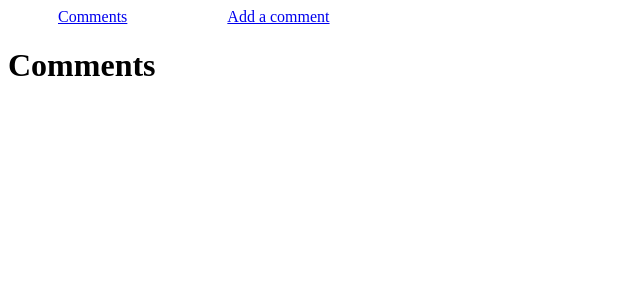
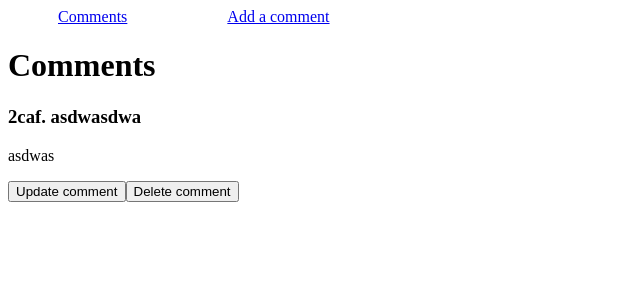
Before and after one commit to QNoah/json-server-test, an Angular app: page /comments in a window 1280 px wide. Shown: the top 300 px of the page, without its empty margins (0-640 px from the left). Built offline with nearby package versions, Linux system fonts and the light colour scheme; data requests are answered from the project's data file.

Commit message:
added a input field for update

```diff
--- a/db.json
+++ b/db.json
@@ -1,3 +1,9 @@
 {
-  "comments": []
+  "comments": [
+    {
+      "id": "2caf",
+      "writer": "asdwasdwa",
+      "text": "asdwas"
+    }
+  ]
 }
--- a/src/app/comments/comments.component.html
+++ b/src/app/comments/comments.component.html
@@ -1,8 +1,11 @@
 <h1>Comments</h1>
 <ng-container *ngFor="let item of data">
-  <h3>{{item.writer}}</h3>
-  <p>{{item.text}}</p>
+  <h3>{{ item.id }}. {{ item.writer }}</h3>
+  <p>{{ item.text }}</p>
+  <button (click)="updateMode()">Update comment</button>
   <button (click)="delete(item.id)">Delete comment</button>
+  <div class="update" *ngIf="update === true">
+    <input type="text" [(ngModel)]="item.text" />
+  </div>
 </ng-container>
-
 <!-- {{data | json}} -->
--- a/src/app/comments/comments.component.ts
+++ b/src/app/comments/comments.component.ts
@@ -1,5 +1,5 @@
 import { HttpClient } from '@angular/common/http';
-import { Component } from '@angular/core';
+import { Component, SimpleChanges } from '@angular/core';
 import { Router } from '@angular/router';
 import { OnChanges, OnInit } from '@angular/core';
 
@@ -8,11 +8,15 @@ import { OnChanges, OnInit } from '@angular/core';
   templateUrl: './comments.component.html',
   styleUrls: ['./comments.component.scss'],
 })
-export class CommentsComponent implements OnInit{
+export class CommentsComponent implements OnChanges{
   data: any;
+  update: boolean = false;
   constructor(private http: HttpClient, private router: Router) {}
 
   ngOnInit() {
+    this.refreshData();
+  }
+  ngOnChanges(){
     this.refreshData();
   }
 
@@ -22,7 +26,17 @@ export class CommentsComponent implements OnInit{
     });
   }
   delete(commentId: number){
-    this.http.delete(`http://localhost:3000/comments/${commentId}`).subscribe();
+    this.http.delete(`http://localhost:3000/comments/${commentId}`).subscribe(() => {
     this.refreshData();
-  }
+  }, error => {
+    console.log(error);
+  });
 }
+updateMode(){
+  if(this.update === false){
+  this.update = true;
+} else{
+  this.update = false;
+}
+}
+}
```
